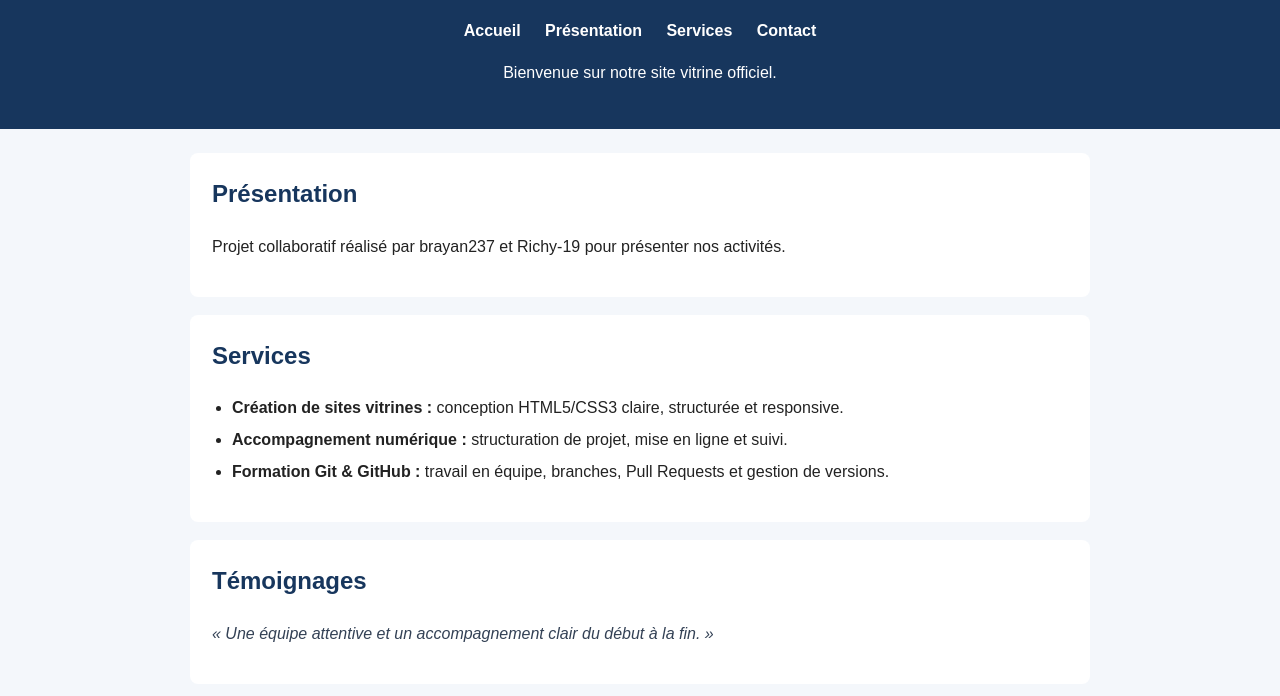
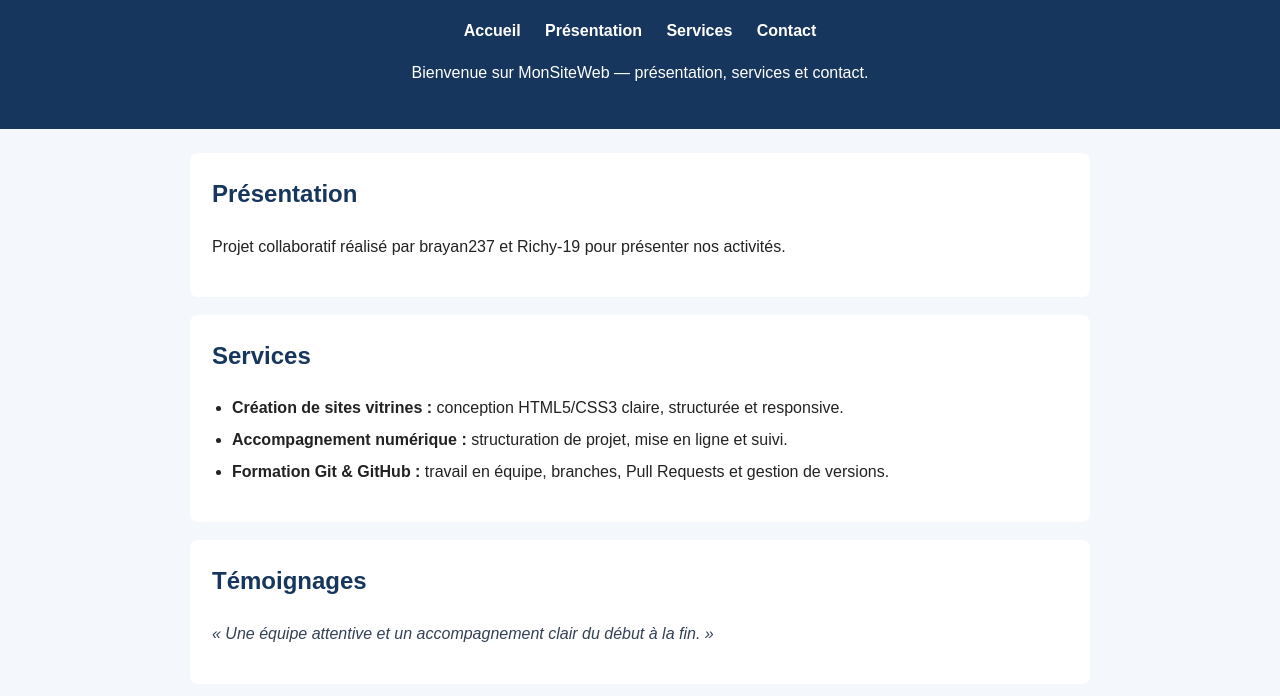
Before and after one commit to brayan237/MonSiteWeb, a plain HTML site: page index.html in a window 1280 px wide. Shown: the part 104-800 px from the top of the page. Drawn offline with Linux system fonts and the light colour scheme.

Commit message:
feat: préciser les rubriques dans l'accroche d'accueil

```diff
--- a/index.html
+++ b/index.html
@@ -15,7 +15,7 @@
       <a href="#services">Services</a>
       <a href="#contact">Contact</a>
     </nav>
-    <p class="accroche">Bienvenue sur notre site vitrine officiel.</p>
+    <p class="accroche">Bienvenue sur MonSiteWeb — présentation, services et contact.</p>
   </header>
 
   <main>
```
